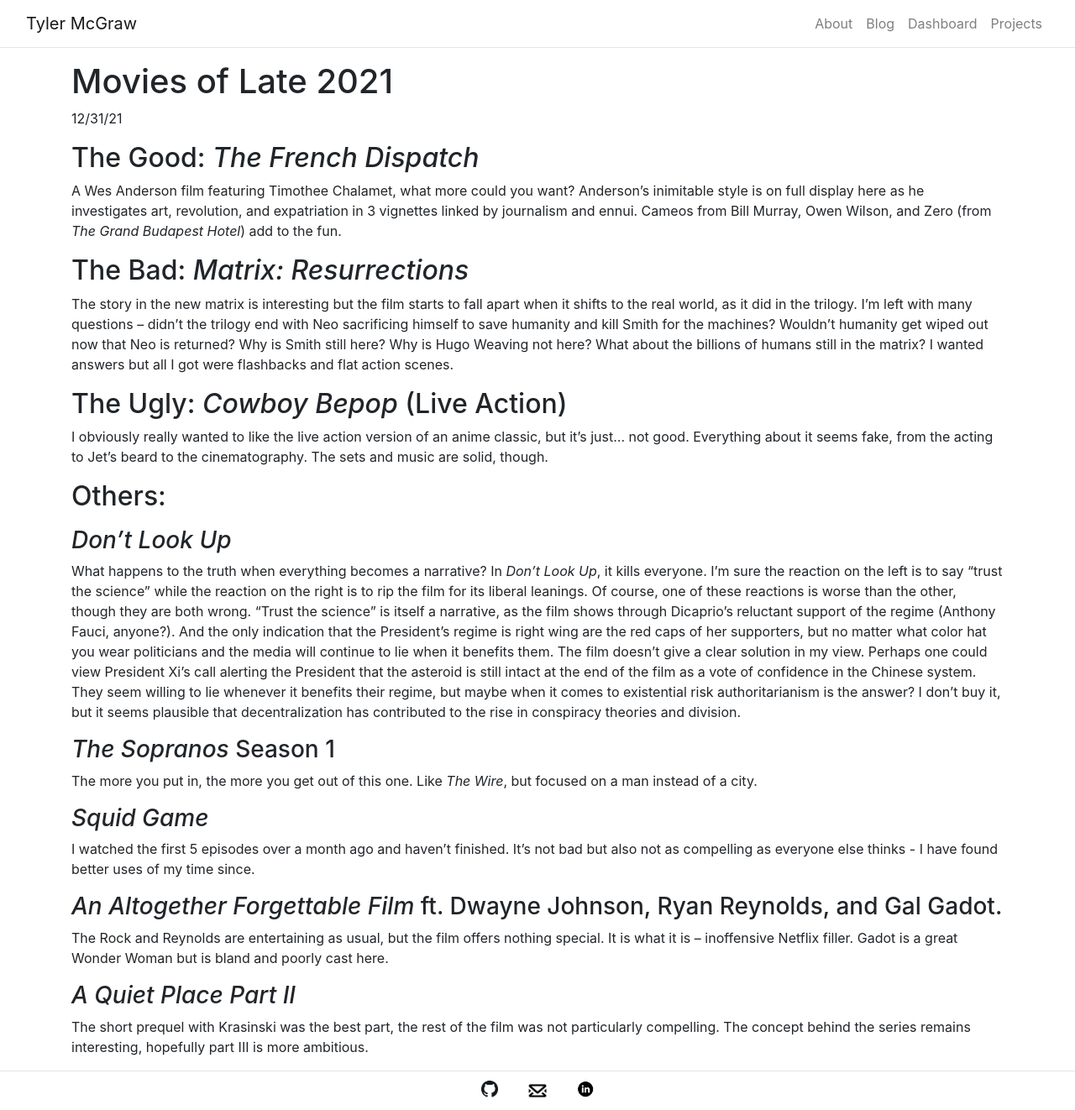
After one commit to tylermcgraw/personal_website, a Flask app: template flaskr/templates/blog/posts/movies_late_2021.html in a window 1280 px wide. The commit adds this page. Shown: the whole page at 84% size. Run offline with Flask 2, Linux system fonts and the light colour scheme; the template is opened without the code that fills it, so the values that code supplies are empty.

Commit message:
New post

```diff
--- a/flaskr/templates/blog/home.html
+++ b/flaskr/templates/blog/home.html
@@ -17,4 +17,5 @@
   <a class="nav-link" href="{{ url_for('blog.post', post='movies') }}">What I've been watching: <em>300, Dune, Breakfast at Tiffany's, The French Dispatch, </em>and <em>Gone with the Wind</em></a>
   <a class="nav-link" href="{{ url_for('blog.post', post='aesthetics_restraint') }}">On the Aesthetics of Restraint</a>
   <a class="nav-link" href="{{ url_for('blog.post', post='books_late_2021') }}">Books of Late 2021</a>
+  <a class="nav-link" href="{{ url_for('blog.post', post='movies_late_2021') }}">Movies of Late 2021</a>
 {% endblock %}
--- a/flaskr/templates/blog/posts/books_late_2021.html
+++ b/flaskr/templates/blog/posts/books_late_2021.html
@@ -6,7 +6,7 @@
     I am currently reading Jordan Peterson’s <i>12 Rules for Life</i>, Gustave Flaubert’s <i>Madame Bovary</i>, Isaac Asimov’s <i>Chronology of the World</i> and <i>Breakthroughs in Science</i>, Dickens’ <i>A Christmas Carol</i>, Edith Hamilton’s <i>Mythology</i>, and Richard Prum’s <i>The Evolution of Beauty</i>. Adam Smith’s <i>Wealth of Nations</i> and Cesare Becaria’s <i>On Crimes and Punishments</i> are on the backburner for now.
 </p>
 <p>
-    Since finishing Kierkegaard’s Either/Or in November I have read several books and short stories:
+    Since finishing Kierkegaard’s <i>Either/Or</i> in November I have read several books and short stories:
 </p>
 <p>
     <h2><em>A Man Without Words</em> by Susan Schaller</h2>
--- /dev/null
+++ b/flaskr/templates/blog/posts/movies_late_2021.html
@@ -0,0 +1,38 @@
+{% extends "post.html" %}
+{% block post %}
+<h1>Movies of Late 2021</h1>
+<p>12/31/21</p>
+<p>
+    <h2>The Good: <em>The French Dispatch</em></h2>
+    A Wes Anderson film featuring Timothee Chalamet, what more could you want? Anderson’s inimitable style is on full display here as he investigates art, revolution, and expatriation in 3 vignettes linked by journalism and ennui. Cameos from Bill Murray, Owen Wilson, and Zero (from <em>The Grand Budapest Hotel</em>) add to the fun.
+</p>
+<p>
+    <h2>The Bad: <em>Matrix: Resurrections</em></h2>
+    The story in the new matrix is interesting but the film starts to fall apart when it shifts to the real world, as it did in the trilogy. I’m left with many questions – didn’t the trilogy end with Neo sacrificing himself to save humanity and kill Smith for the machines? Wouldn’t humanity get wiped out now that Neo is returned? Why is Smith still here? Why is Hugo Weaving not here? What about the billions of humans still in the matrix? I wanted answers but all I got were flashbacks and flat action scenes.
+</p>
+<p>
+    <h2>The Ugly: <em>Cowboy Bepop</em> (Live Action)</h2>
+    I obviously really wanted to like the live action version of an anime classic, but it’s just… not good. Everything about it seems fake, from the acting to Jet’s beard to the cinematography. The sets and music are solid, though.
+</p>
+<h2>Others:</h2>
+<p>
+    <h3><em>Don’t Look Up</em></h3>
+    What happens to the truth when everything becomes a narrative? In <em>Don’t Look Up</em>, it kills everyone.  I’m sure the reaction on the left is to say “trust the science” while the reaction on the right is to rip the film for its liberal leanings. Of course, one of these reactions is worse than the other, though they are both wrong. “Trust the science” is itself a narrative, as the film shows through Dicaprio’s reluctant support of the regime (Anthony Fauci, anyone?). And the only indication that the President’s regime is right wing are the red caps of her supporters, but no matter what color hat you wear politicians and the media will continue to lie when it benefits them. The film doesn’t give a clear solution in my view. Perhaps one could view President Xi’s call alerting the President that the asteroid is still intact at the end of the film as a vote of confidence in the Chinese system. They seem willing to lie whenever it benefits their regime, but maybe when it comes to existential risk authoritarianism is the answer? I don’t buy it, but it seems plausible that decentralization has contributed to the rise in conspiracy theories and division.
+</p>
+<p>
+    <h3><em>The Sopranos</em> Season 1</h3>
+    The more you put in, the more you get out of this one. Like <em>The Wire</em>, but focused on a man instead of a city.
+</p>
+<p>
+    <h3><em>Squid Game</em></h3>
+    I watched the first 5 episodes over a month ago and haven’t finished. It’s not bad but also not as compelling as everyone else thinks - I have found better uses of my time since.
+</p>
+<p>
+    <h3><em>An Altogether Forgettable Film</em> ft. Dwayne Johnson, Ryan Reynolds, and Gal Gadot.</h3>
+    The Rock and Reynolds are entertaining as usual, but the film offers nothing special. It is what it is – inoffensive Netflix filler. Gadot is a great Wonder Woman but is bland and poorly cast here.
+</p>
+<p>
+    <h3><em>A Quiet Place Part II</em></h3>
+    The short prequel with Krasinski was the best part, the rest of the film was not particularly compelling. The concept behind the series remains interesting, hopefully part III is more ambitious.
+</p>
+{% endblock %}
```
